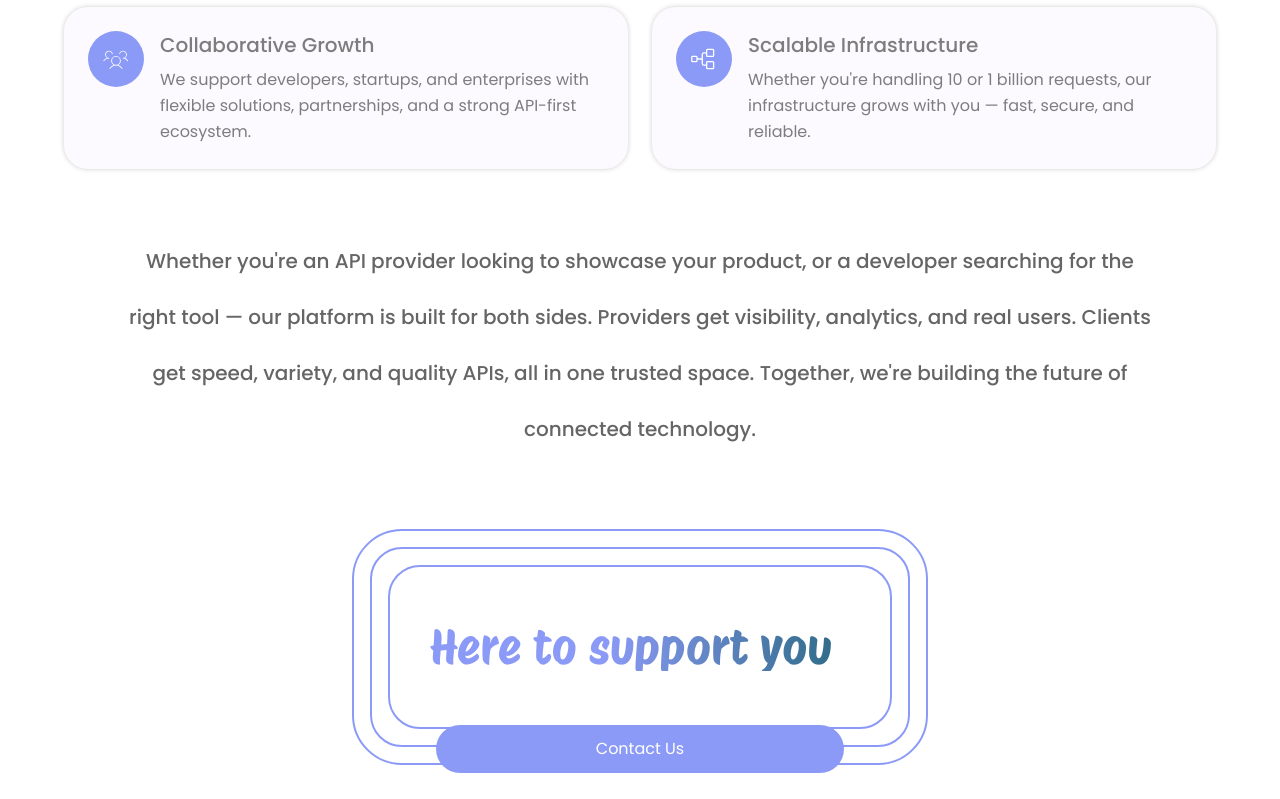
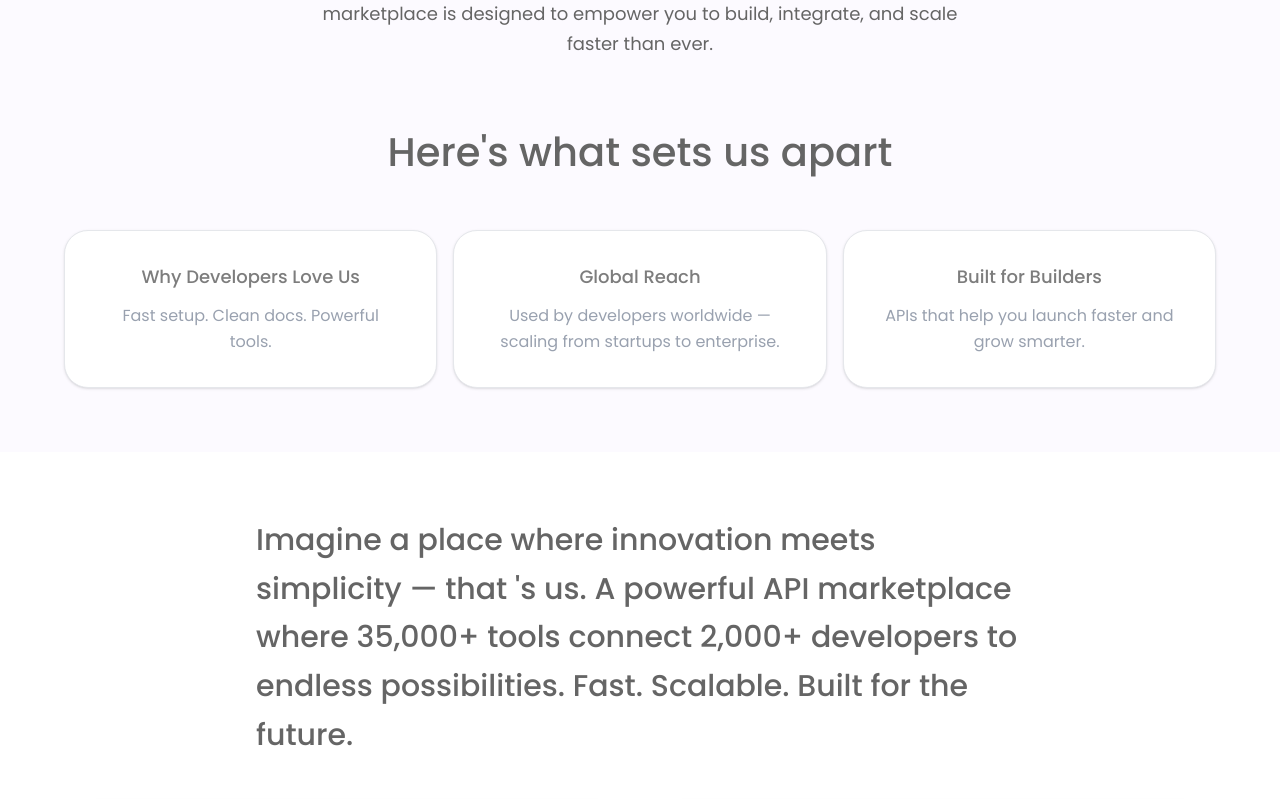
Before and after one commit to anhanaz012/api-marketplace, a Next.js app: page /about in a window 1280 px wide. Shown: the part 440-1239 px from the top of the page. Built offline with nearby package versions, Linux system fonts and the light colour scheme.

Commit message:
added commented sections in about screen

```diff
--- a/src/app/(marketing)/about/page.tsx
+++ b/src/app/(marketing)/about/page.tsx
@@ -6,8 +6,8 @@ import { Layout } from "@/shared/ui";
 const page = () => {
   return (
     <Layout>
-      {/* <Hero /> */}
-      {/* <MissionSection /> */}
+      <Hero />
+      <MissionSection />
       <GrowthSection />
     </Layout>
   );
```
